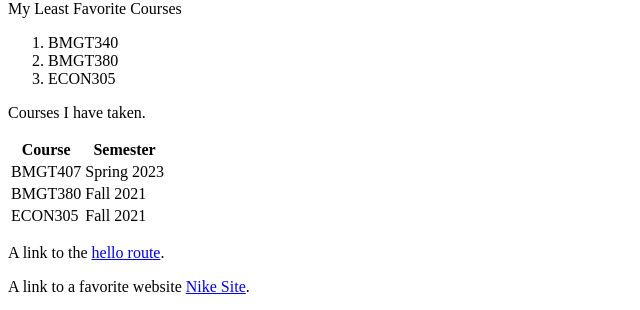
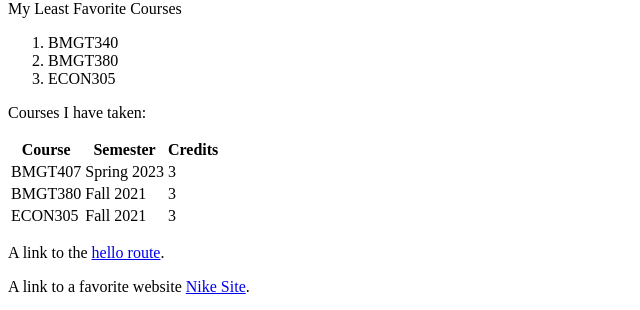
Before and after one commit to wtrang/helloWorld, a Flask app: page /about in a window 1280 px wide. Shown: the part 386-696 px from the top of the page, without its empty margins (0-640 px from the left). Run offline with Flask 2, Linux system fonts and the light colour scheme.

Commit message:
added 3rd row

```diff
--- a/templates/about.html
+++ b/templates/about.html
@@ -28,23 +28,27 @@
     </ol>
 
     <!--Listed some of the courses I took while at UMD.-->
-    <p>Courses I have taken.</p>
+    <p>Courses I have taken:</p>
     <table>
         <tr>
             <th>Course</th>
             <th>Semester</th>
+            <th>Credits</th>
         </tr>
         <tr>
             <td>BMGT407</td>
             <td>Spring 2023</td>
+            <td>3</td>
         </tr>
         <tr>
             <td>BMGT380</td>
             <td>Fall 2021</td>
+            <td>3</td>
         </tr>
         <tr>
             <td>ECON305</td>
             <td>Fall 2021</td>
+            <td>3</td>
         </tr>
     </table>
 
```
